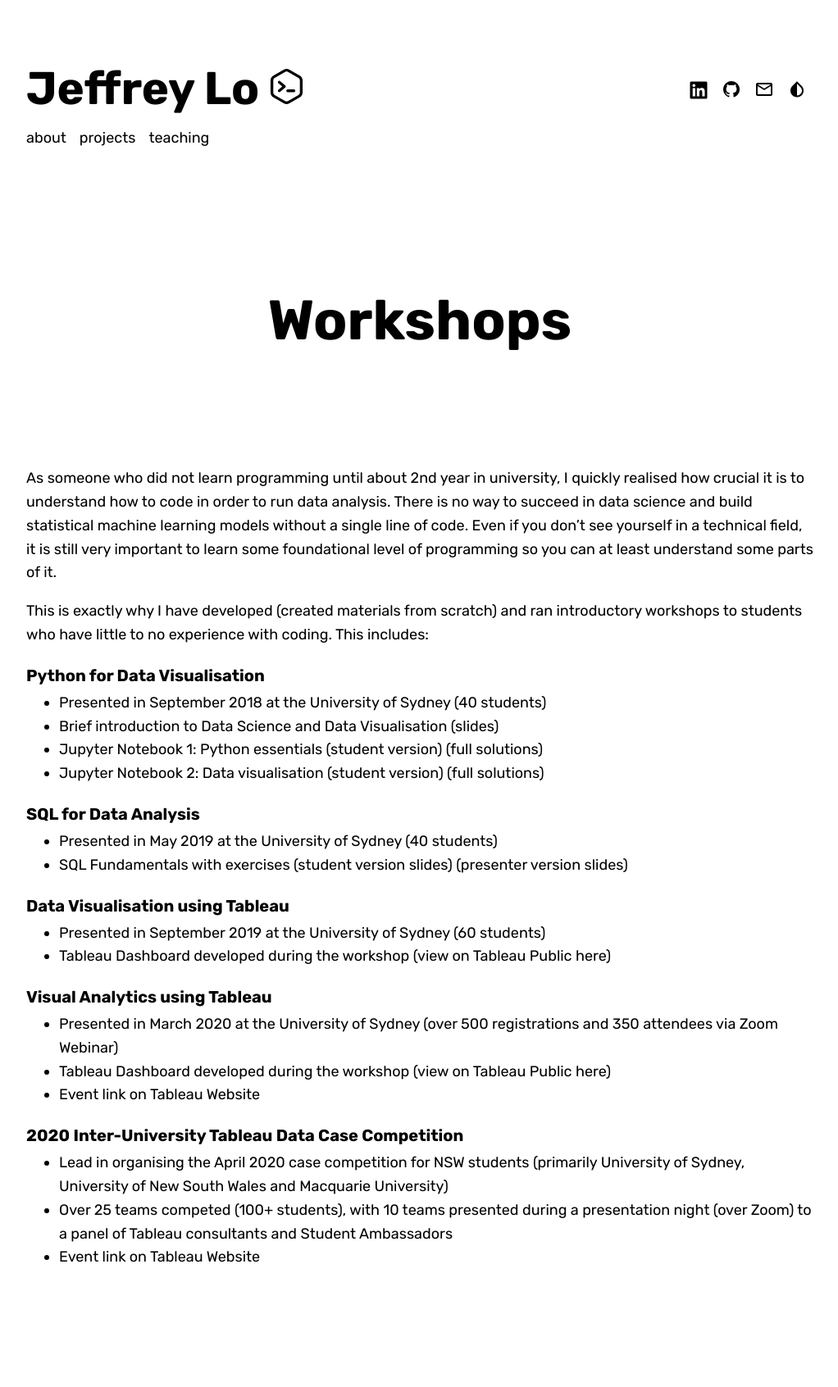
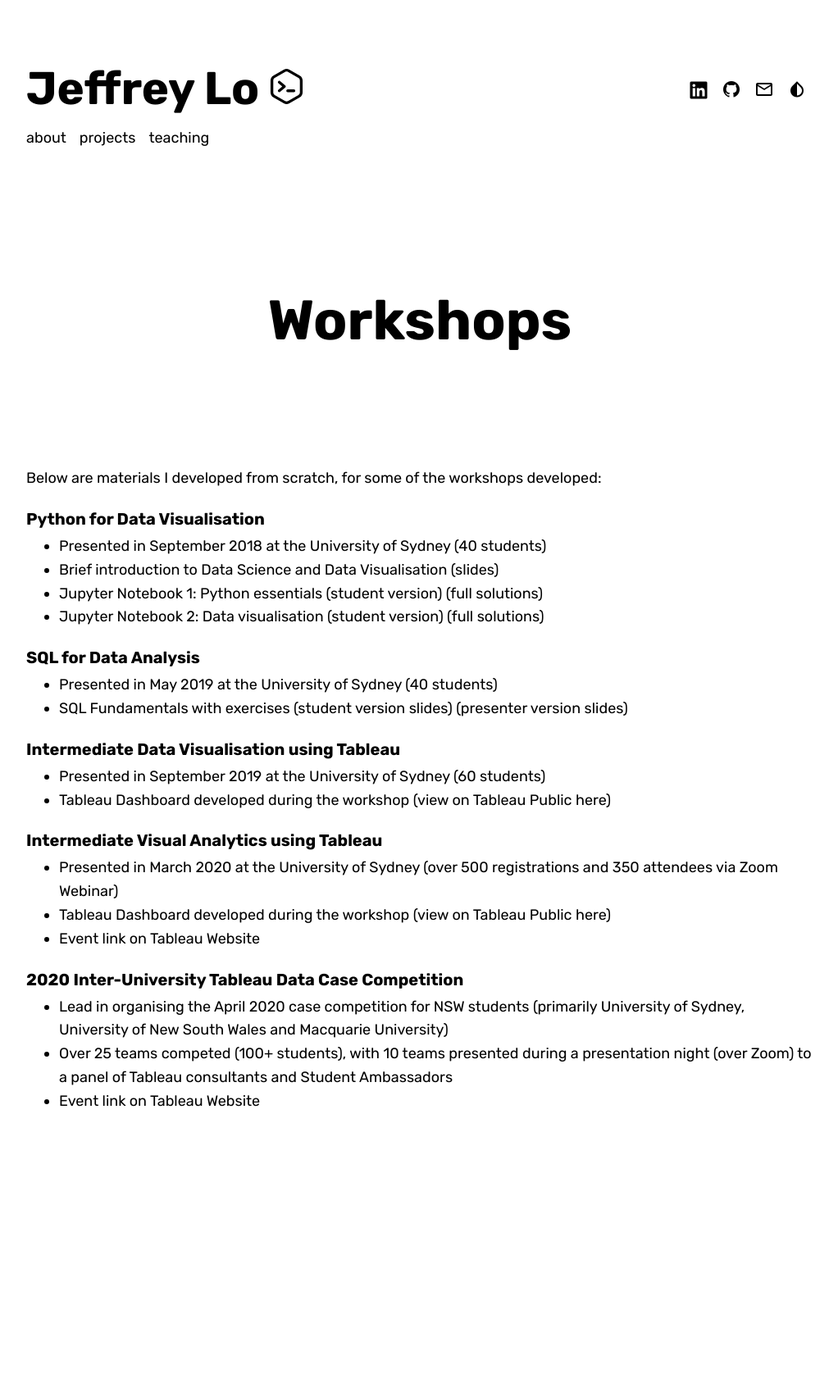
Before and after one commit to jeffreycklo/jeffreycklo.github.io, a Jekyll site: the page built from workshops.md, in a window 1280 px wide. Shown: the whole page at 82% size, without its empty margins (128-1150 px from the left). Built offline with Jekyll 4.4.1, drawn with Linux system fonts in a browser that asks for light colours; nearby versions of some CDN libraries; some web fonts are replaced; after the commit the page ends 1501 px from its top, so only the background shows below that.

```diff
--- a/workshops.md
+++ b/workshops.md
@@ -9,9 +9,7 @@ published: true
 
 {% include page/title.html title=page.title subtitle=page_subtitle %}
 
-As someone who did not learn programming until about 2nd year in university, I quickly realised how crucial it is to understand how to code in order to run data analysis. There is no way to succeed in data science and build statistical machine learning models without a single line of code. Even if you don't see yourself in a technical field, it is still very important to learn some foundational level of programming so you can at least understand some parts of it.
-
-This is exactly why I have developed (created materials from scratch) and ran introductory workshops to students who have little to no experience with coding. This includes:
+Below are materials I developed from scratch, for some of the workshops developed:
 
 ### Python for Data Visualisation
 
@@ -25,12 +23,12 @@ This is exactly why I have developed (created materials from scratch) and ran in
 - Presented in May 2019 at the University of Sydney (40 students)
 - SQL Fundamentals with exercises ([student version slides](https://github.com/jeffreycklo/sql_workshop/blob/master/SQL_Workshop_Student_Version.pdf)) ([presenter version slides](https://github.com/jeffreycklo/sql_workshop/blob/master/SQL_Workshop_Full_Version.pdf))
 
-### Data Visualisation using Tableau
+### Intermediate Data Visualisation using Tableau
 
 - Presented in September 2019 at the University of Sydney (60 students)
 - Tableau Dashboard developed during the workshop ([view on Tableau Public here](https://public.tableau.com/profile/jeffrey.lo#!/vizhome/KickstarterDashboardTechnology/TechDashboard))
 
-### Visual Analytics using Tableau
+### Intermediate Visual Analytics using Tableau
 
 - Presented in March 2020 at the University of Sydney (over 500 registrations and 350 attendees via Zoom Webinar)
 - Tableau Dashboard developed during the workshop ([view on Tableau Public here](https://public.tableau.com/profile/jeffrey.lo#!/vizhome/KickstarterDashboardStudentWorkshop/KickstarterDashboard))
@@ -40,4 +38,4 @@ This is exactly why I have developed (created materials from scratch) and ran in
 
 - Lead in organising the April 2020 case competition for NSW students (primarily University of Sydney, University of New South Wales and Macquarie University)
 - Over 25 teams competed (100+ students), with 10 teams presented during a presentation night (over Zoom) to a panel of Tableau consultants and Student Ambassadors
-- [Event link on Tableau Website](https://usergroups.tableau.com/sydneycasecomp)
+- [Event link on Tableau Website](https://usergroups.tableau.com/sydneyeq5qcomp)
```
